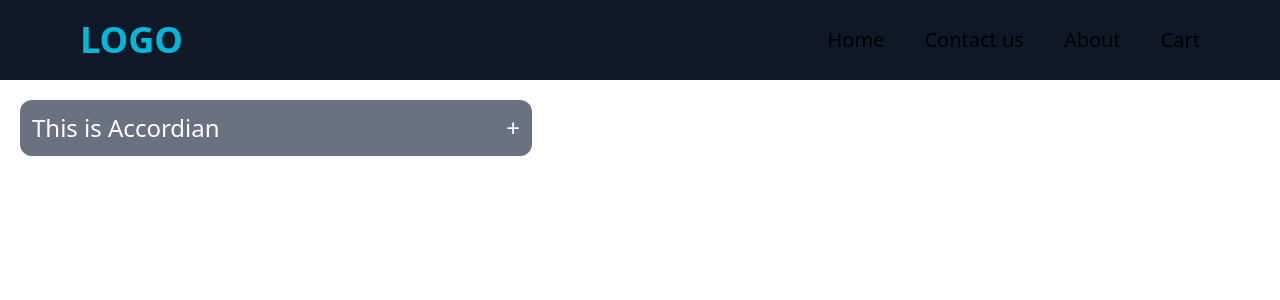
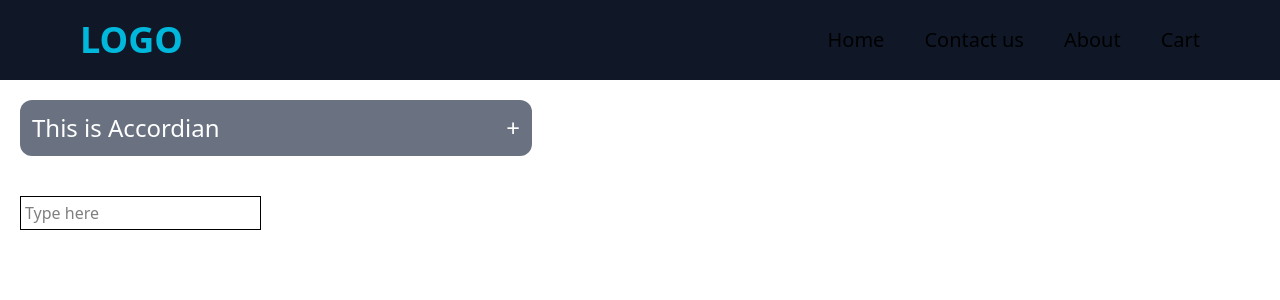
Before and after one commit to abhishekrathour27/Namsate-react, a React (Vite) app in the folder basics-react/: page / in a window 1280 px wide. Shown: the top 300 px of the page. Built offline with nearby package versions, Linux system fonts and the light colour scheme.

Commit message:
chips component

```diff
--- a/basics-react/src/App.jsx
+++ b/basics-react/src/App.jsx
@@ -8,6 +8,7 @@ import TabList from './components/TabList'
 import Pagination from './components/pagination/Pagination'
 import ProgressBar from './components/ProgressBar'
 import Accordian from './components/Accordian'
+import Chips from './components/Chips'
 
 function App() {
   const [count, setCount] = useState(0)
@@ -22,6 +23,7 @@ function App() {
       <Pagination/>
       <ProgressBar/> */}
       <Accordian />
+      <Chips/>
     </div>
   )
 }
--- /dev/null
+++ b/basics-react/src/components/Chips.jsx
@@ -0,0 +1,38 @@
+import React, { useState } from 'react'
+
+export default function Chips() {
+    const [input, setInput] = useState('')
+    const [array, setArray] = useState([])
+
+
+    const toggleBtn = (e) => {
+        if (e.key === 'Enter') {
+            const data = {
+                id : array.length,
+                name: input
+            }
+            setArray([...array, data])
+            setInput('')
+        }
+    }
+    const toggleDel = (id) => {
+        setArray(
+           array.filter((i)=> id !== i.id)
+        )
+    }
+
+    return (
+        <div>
+            <div>
+                <input type="text" placeholder='Type here' className='border m-5 p-1' onKeyDown={toggleBtn}
+                    value={input} onChange={(e) => setInput(e.target.value)} />
+                <div className='flex gap-3 m-3'>
+                    {array.map((i, index) => <div key={index} className='bg-blue-500 px-4 py-2 rounded-2xl w-fit text-white space-x-5'>
+                        <span>{i.name}</span>
+                        <button onClick={()=> toggleDel(i.id)} className='text-red-600'>X</button>
+                    </div>)}
+                </div>
+            </div>
+        </div>
+    )
+}
```
